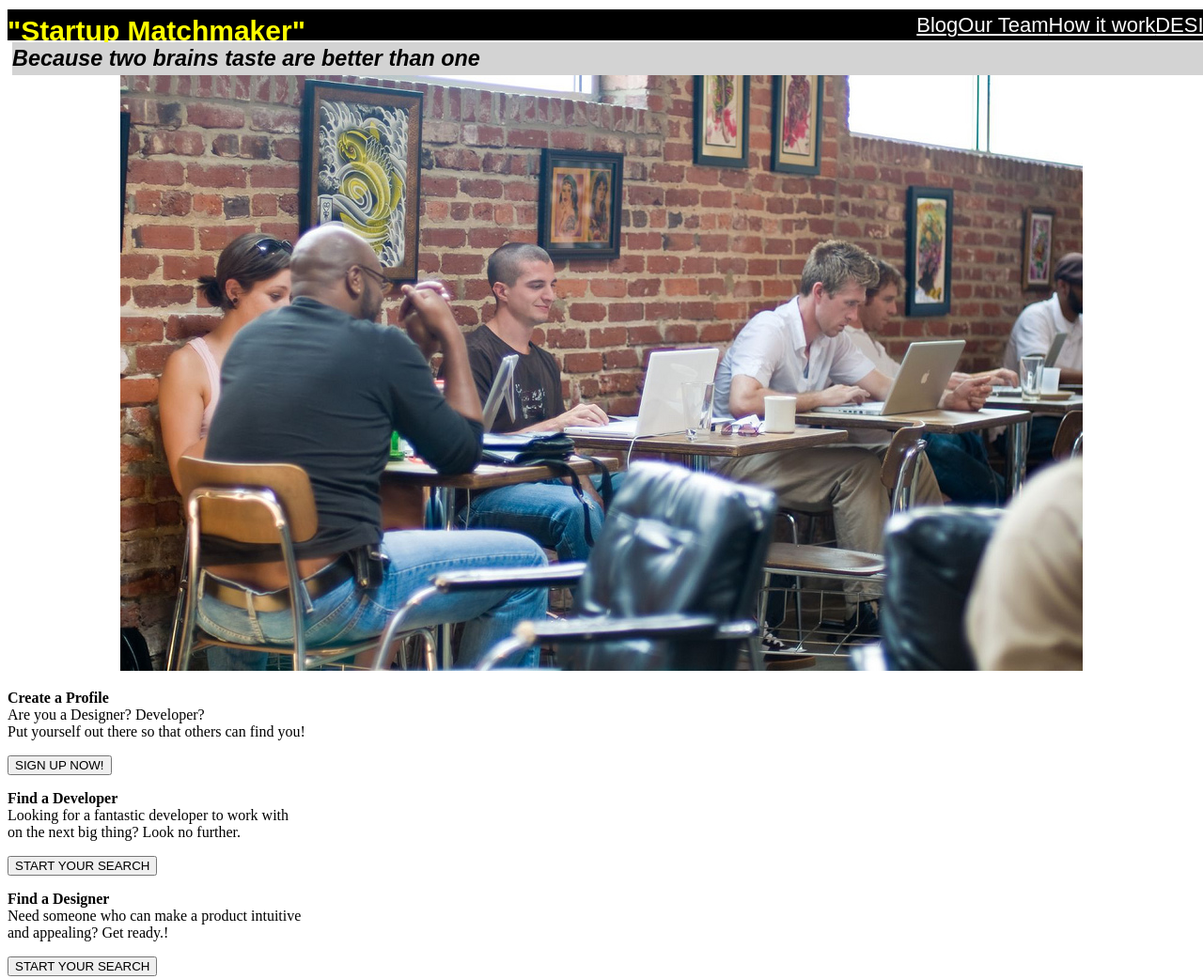
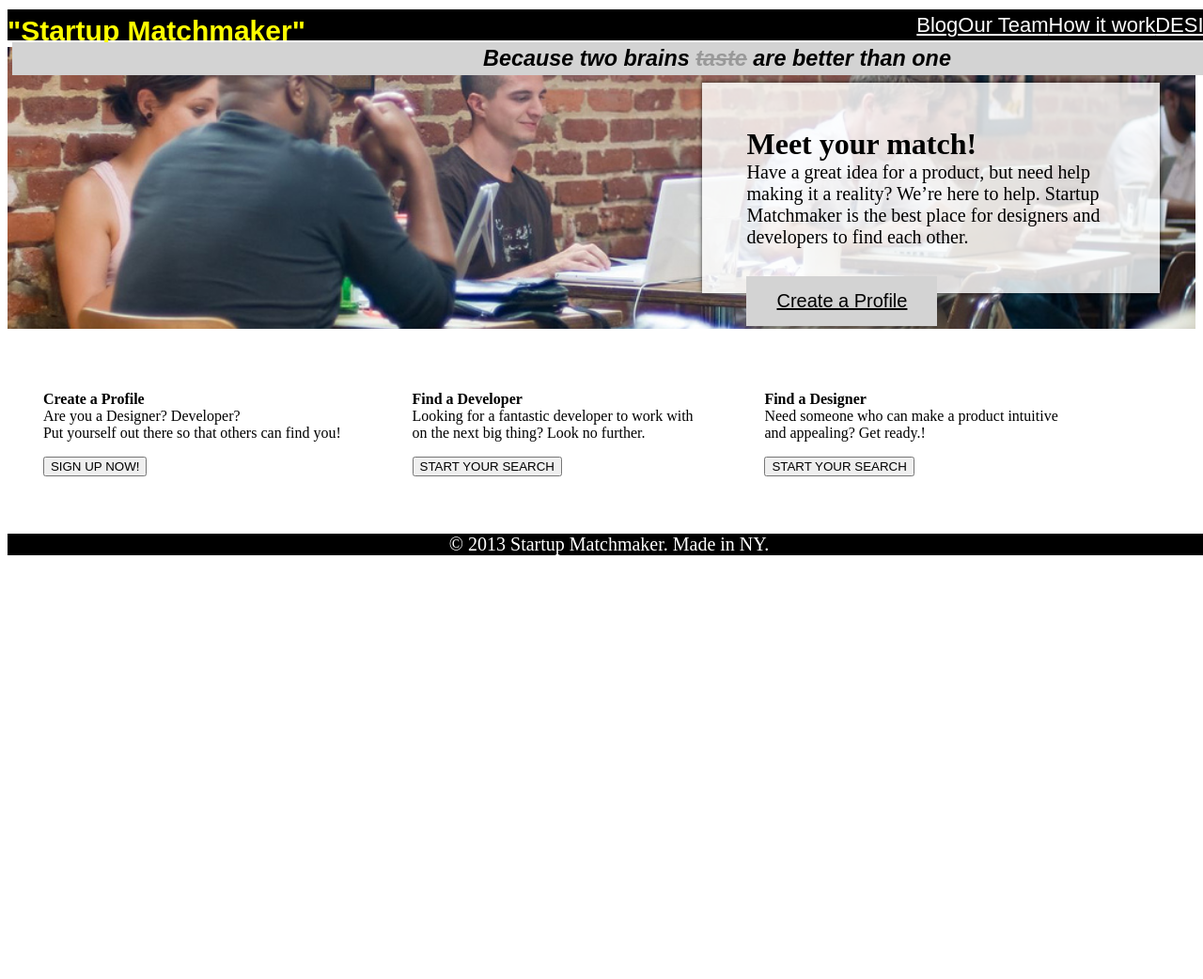
Before and after one commit to wdi-red-coral/hw-week_02-day_02-html-css-flexbox, a plain HTML site: page starter_code/index.html in a window 1280 px wide. Shown: the top 1042 px of the page at 94% size. After the commit the page ends 800 px from the top, so only its background shows below. Drawn offline with Linux system fonts and the light colour scheme.

Commit message:
update hw w2d2

```diff
--- a/starter_code/index.html
+++ b/starter_code/index.html
@@ -20,37 +20,47 @@
             <a href=" ">Our Team </a>
             |
             <a href=" ">Blog </a>
-            <h3> Because two brains taste are better than one </h3>>
+            <h3> Because two brains <span>taste</span> are better than one </h3>>
 
         </nav>
         <hr size="30">
 
     </main>
+    <section class="Meet">
+        <div>
+            <h2>Meet your match!</h2>
+            <p>
+                Have a great idea for a product,
+                but need help making it a reality?
+                We’re here to help. Startup Matchmaker is the best place
+                for designers and developers to find each other.
+            </p>
+            <a class="button" href="">Create a Profile</a>
+        </div>
+    </section>
 
-    <section>
-        <center><img src="images\coworking.jpg" alt=""></center>
-    </section>
-    <aside>
-        <p>
 
-        </p>
-    </aside>
-    <article id="part">
+
+    <section class="part">
+        <div>
         <p><strong>Create a Profile</strong><br>
             Are you a Designer? Developer? <br>
             Put yourself out there so that others can find you!</p>
             <button type="button">SIGN UP NOW!</button>
-
+        </div>
+        <div>
         <p><strong>Find a Developer</strong><br>
             Looking for a fantastic developer to work with<br>
             on the next big thing? Look no further.</p>
             <button type="button">START YOUR SEARCH</button>
-
+        </div>
+        <div>
         <p><strong>Find a Designer</strong><br>
             Need someone who can make a product intuitive<br>
             and appealing? Get ready.!</p>
             <button type="button">START YOUR SEARCH</button>
-    </article>
+        </div>
+    </section>
 </body>
 <footer>  © 2013 Startup Matchmaker. Made in NY. </footer>
 </html>
--- a/starter_code/main.css
+++ b/starter_code/main.css
@@ -23,7 +23,10 @@ float: right;
 
 
 }
-
+span{
+    text-decoration: line-through;
+    color: #999;
+}
 
 h1{
     float: left;
@@ -37,12 +40,11 @@ hr{
     color: yellow
 
 }
-span{
-    color: yellow;
-}
+
 h3{
     position: absolute;
     background-color: lightgray;
+    text-align: center;
     width: 100%;
     margin: 5px;
     margin-top: yellow
@@ -50,8 +52,38 @@ h3{
     font-style: italic;
     color: black
 
+}
 
 
+.Meet div {
+    width: 33%;
+    background: rgba(255,255,255,.8);
+    padding: 4%;
+    box-shadow: 0 0 5px rgba(0,0,0,.75);
+}
+.Meet {
+    display: flex;
+    justify-content: flex-end;
+    background-image: url("images/coworking.jpg");
+    background-repeat: no-repeat;
+    background-size: cover;
+    background-position: center;
+    padding: 3%;
+}
+
+.Meet h2 {
+    font-size: 2em;
+    font-weight: bold;
+    margin: 0px;
+}
+
+.Meet p {
+    font-size: 1.25em;
+    margin: 0px;
+}
+
+.Meet .button {
+    margin-top: 30px;
 }
 
 .button {
@@ -64,11 +96,13 @@ h3{
     display: inline-block;
     font-size: 20px;
 }
-.part{
-    position:absolute;
-    flex-direction: column;
-    justify-content:space-between;
+.part {
+    display: flex;
+    padding: 2% 0;
+}
 
+.part div {
+    padding: 2% 3%;
 }
 footer{
     position: absolute;
```
